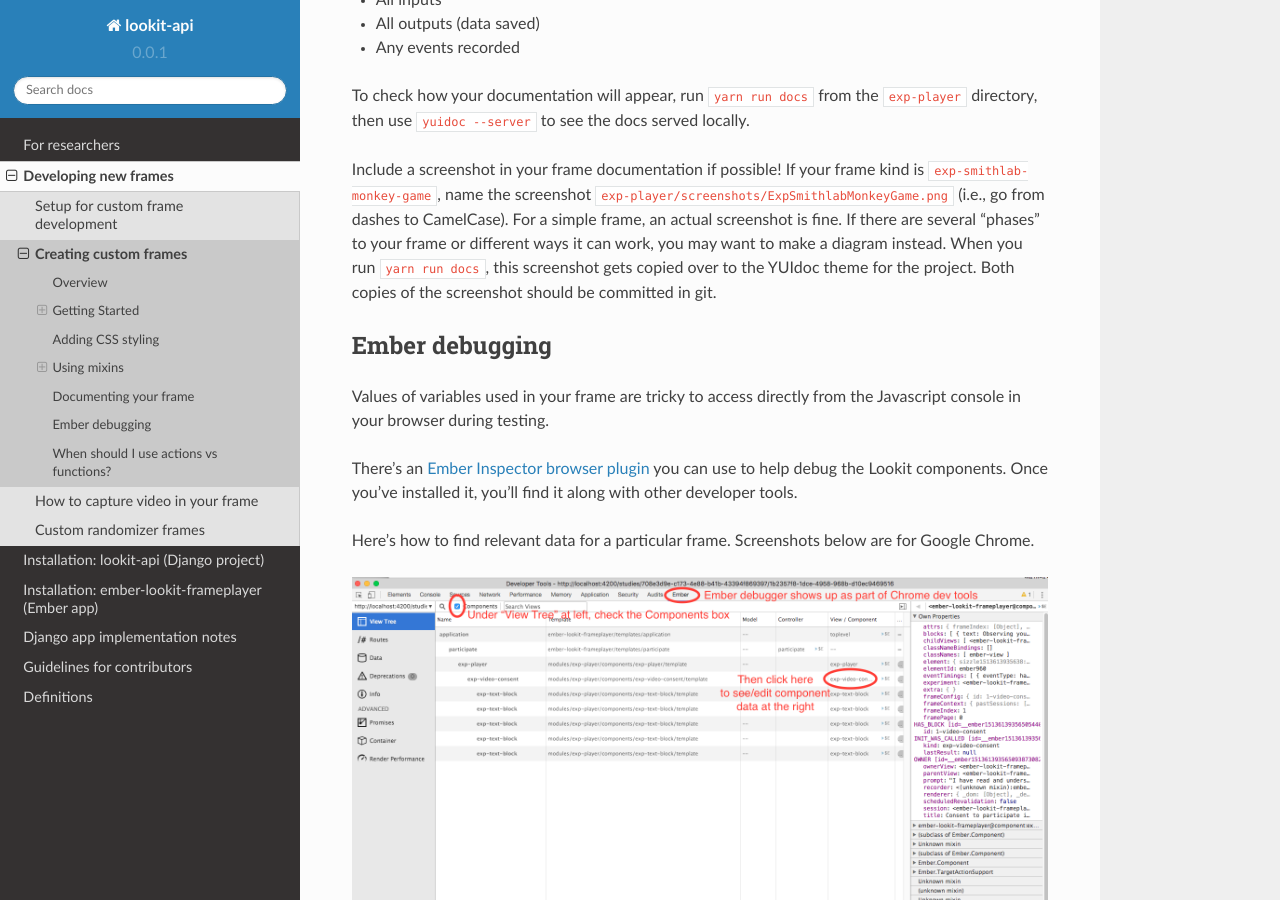
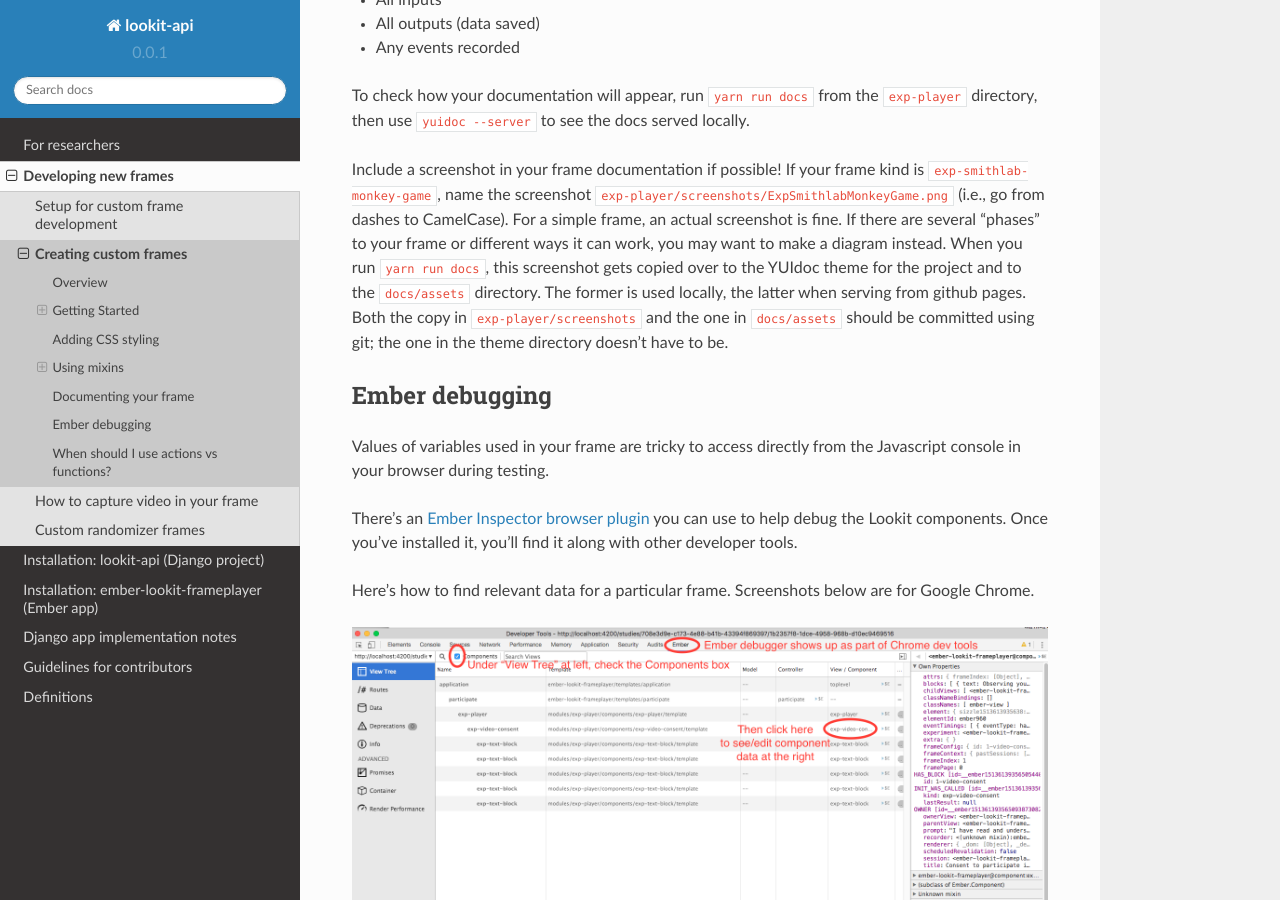
Before and after one commit to lookit/lookit-docs, a Sphinx documentation site: the page built from docs/source/frames.rst, in a window 1280 px wide and 900 px high, scrolled down 7316 px. Built offline with Sphinx 7.4.7 and the Read the Docs theme 2.0.0, drawn with Linux system fonts in a browser that asks for light colours.

Commit message:
correct info about where the screenshots live

```diff
--- a/docs/source/frames.rst
+++ b/docs/source/frames.rst
@@ -417,7 +417,9 @@
 dashes to CamelCase). For a simple frame, an actual screenshot is fine. If there are several
 "phases" to your frame or different ways it can work, you may want to make a diagram
 instead. When you run ``yarn run docs``, this screenshot gets copied over to the YUIdoc theme
-for the project. Both copies of the screenshot should be committed in git.
+for the project and to the ``docs/assets`` directory. The former is used locally, the latter
+when serving from github pages. Both the copy in ``exp-player/screenshots`` and the one in
+``docs/assets`` should be committed using git; the one in the theme directory doesn't have to be.
 
 Ember debugging
 ~~~~~~~~~~~~~~~
```
